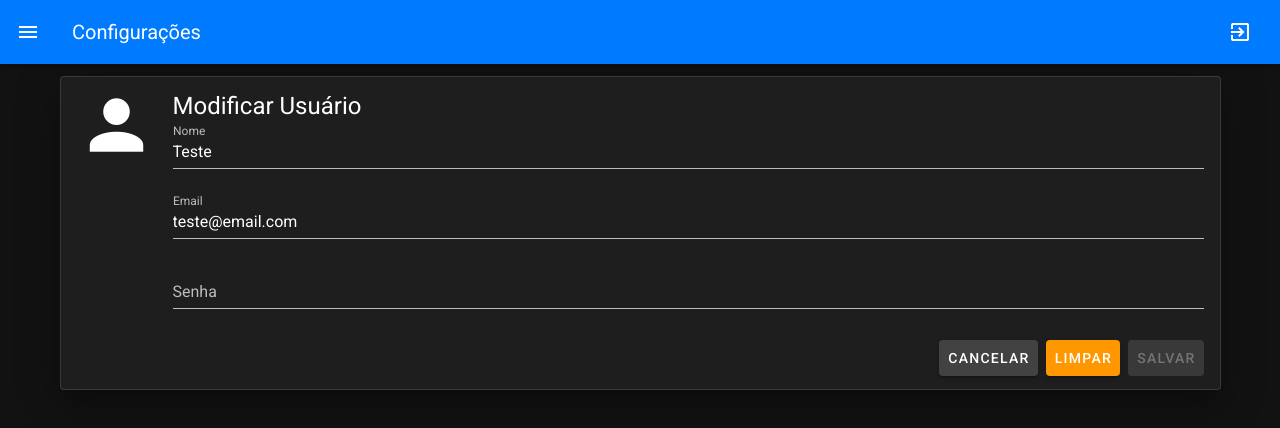
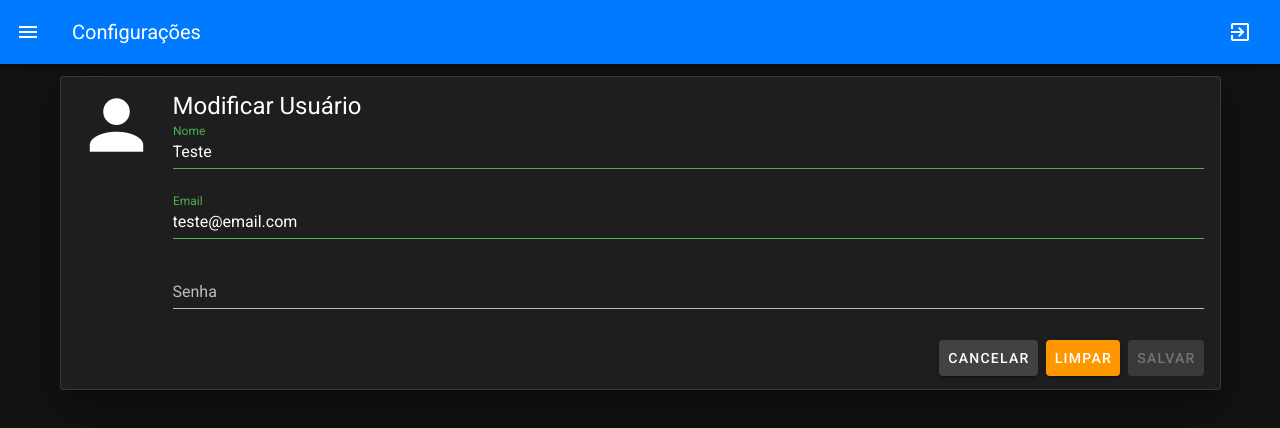
Before and after one commit to BrunaHosken/custo-producao-agricola, a Vue app in the folder front/: page /dashboard/configuracoes in a window 1280 px wide. Both pictures are taken after a click on the button "MODIFICAR USUÁRIO". Shown: the top 428 px of the page. Built offline with nearby package versions, Linux system fonts and the light colour scheme.

Commit message:
validando pagina de configuracoes

```diff
--- a/front/src/modules/dashboard/modules/configuracoes/views/Configuracoes.vue
+++ b/front/src/modules/dashboard/modules/configuracoes/views/Configuracoes.vue
@@ -12,7 +12,7 @@
             Dados do usuário
           </v-list-item-title>
           <v-list-item-subtitle>
-            <p>Nome:{{ user.nome }}</p>
+            <p>Nome: {{ user.nome }}</p>
             <p>Email: {{ user.email }}</p>
           </v-list-item-subtitle>
         </div>
@@ -36,11 +36,7 @@
 
         <v-card-actions>
           <v-spacer></v-spacer>
-          <v-btn
-            v-show="!editUser"
-            color="warning"
-            @click="editUser = !editUser"
-          >
+          <v-btn v-show="!editUser" color="warning" @click="buttonEditUser">
             Modificar Usuário
           </v-btn>
 
@@ -59,21 +55,27 @@
           </v-list-item-title>
           <v-list-item-subtitle class="mb-2">
             <v-text-field
-              v-model.lazy="user.nome"
+              :error-messages="nameErrors"
+              :success="!$v.user.nome.$invalid"
+              v-model.trim="$v.user.nome.$model"
               name="name"
               label="Nome"
               type="text"
             ></v-text-field>
 
             <v-text-field
-              v-model.lazy="user.email"
+              :error-messages="emailErrors"
+              :success="!$v.user.email.$invalid"
+              v-model.trim="$v.user.email.$model"
               name="email"
               label="Email"
               type="email"
             ></v-text-field>
 
             <v-text-field
-              v-model="user.senha"
+              :error-messages="senhaErrors"
+              :success="!$v.user.senha.$invalid"
+              v-model.trim="$v.user.senha.$model"
               name="password"
               label="Senha"
               type="password"
@@ -82,11 +84,7 @@
         </div>
         <v-card-actions>
           <v-spacer></v-spacer>
-          <v-btn
-            v-show="editUser"
-            color="secondary"
-            @click="editUser = !editUser"
-          >
+          <v-btn v-show="editUser" color="secondary" @click="cancel">
             Cancelar
           </v-btn>
           <v-btn
@@ -121,6 +119,8 @@
 
 <script>
 import Dialog from "./../../../components/Dialog.vue";
+
+import { required, minLength, email } from "vuelidate/lib/validators";
 export default {
   name: "Configuracoes",
   components: {
@@ -138,25 +138,94 @@ export default {
       showDeleteDialog: false,
     };
   },
+  validations() {
+    return {
+      user: {
+        nome: {
+          required,
+          minLength: minLength(2),
+        },
+        email: {
+          required,
+          email,
+        },
+        senha: {
+          required,
+          minLength: minLength(6),
+        },
+      },
+    };
+  },
 
-  computed: {},
+  computed: {
+    nameErrors() {
+      const errors = [];
+      const nome = this.$v.user.nome;
+      if (!nome.$dirty) {
+        return errors;
+      }
+      !nome.required && errors.push("Nome é obrigatório!");
+      !nome.minLength &&
+        errors.push(
+          `Insira pelo menos ${nome.$params.minLength.min} caracteres!`
+        );
+      return errors;
+    },
+    emailErrors() {
+      const errors = [];
+      const email = this.$v.user.email;
+      if (!email.$dirty) {
+        return errors;
+      }
+      !email.required && errors.push("Email é obrigatório!");
+      !email.email && errors.push("Insira um email valido!");
+      return errors;
+    },
+    senhaErrors() {
+      const errors = [];
+      const senha = this.$v.user.senha;
+      if (!senha.$dirty) {
+        return errors;
+      }
+      !senha.required && errors.push("Senha é obrigatória!");
+      !senha.minLength &&
+        errors.push(
+          `Insira pelo menos ${senha.$params.minLength.min} caracteres!`
+        );
+      return errors;
+    },
+  },
   methods: {
+    buttonEditUser() {
+      this.editUser = true;
+      this.user.senha = "";
+    },
     save() {
-      console.log(this.user);
       this.editUser = false;
+      this.$v.$reset();
     },
-
+    clear() {
+      this.user = {
+        nome: "",
+        email: "",
+        senha: "",
+      };
+    },
+    cancel() {
+      this.editUser = false;
+      this.user = {
+        nome: "Teste",
+        email: "teste@email.com",
+        senha: "",
+      };
+    },
     option(data) {
       if (data == "nao") {
         if (this.showClearDialog) this.showClearDialog = false;
         this.showDeleteDialog = false;
       } else {
         if (this.showClearDialog) {
-          this.user = {
-            nome: "",
-            email: "",
-            senha: "",
-          };
+          this.clear();
           this.showClearDialog = false;
         } else {
           console.log("conta deletada");
--- a/front/src/modules/dashboard/modules/contatos/views/Contatos.vue
+++ b/front/src/modules/dashboard/modules/contatos/views/Contatos.vue
@@ -92,7 +92,7 @@ export default {
     },
     save() {
       console.log(this.form.description);
-
+      this.$v.$reset();
       this.clear();
     },
   },
```
